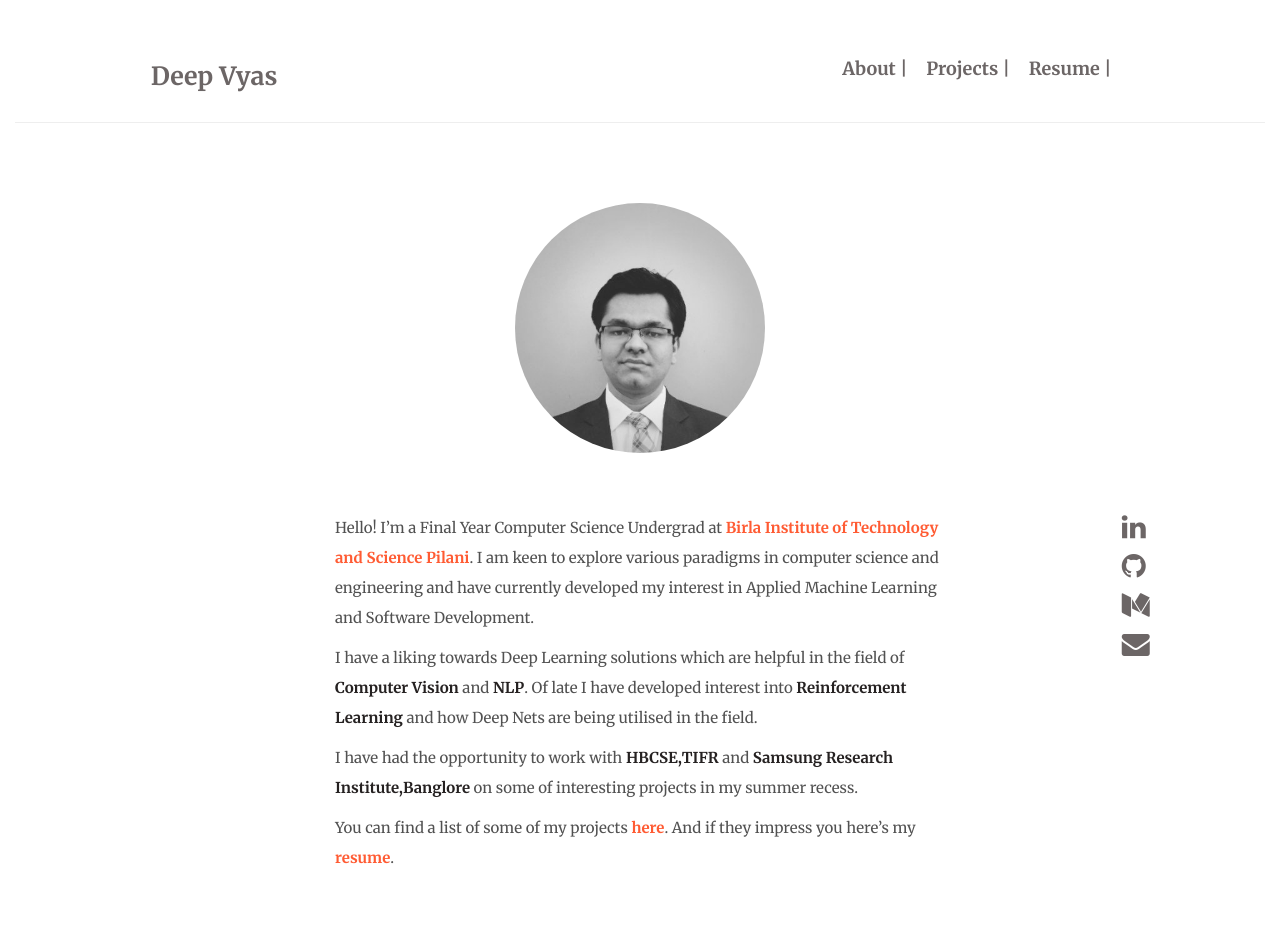
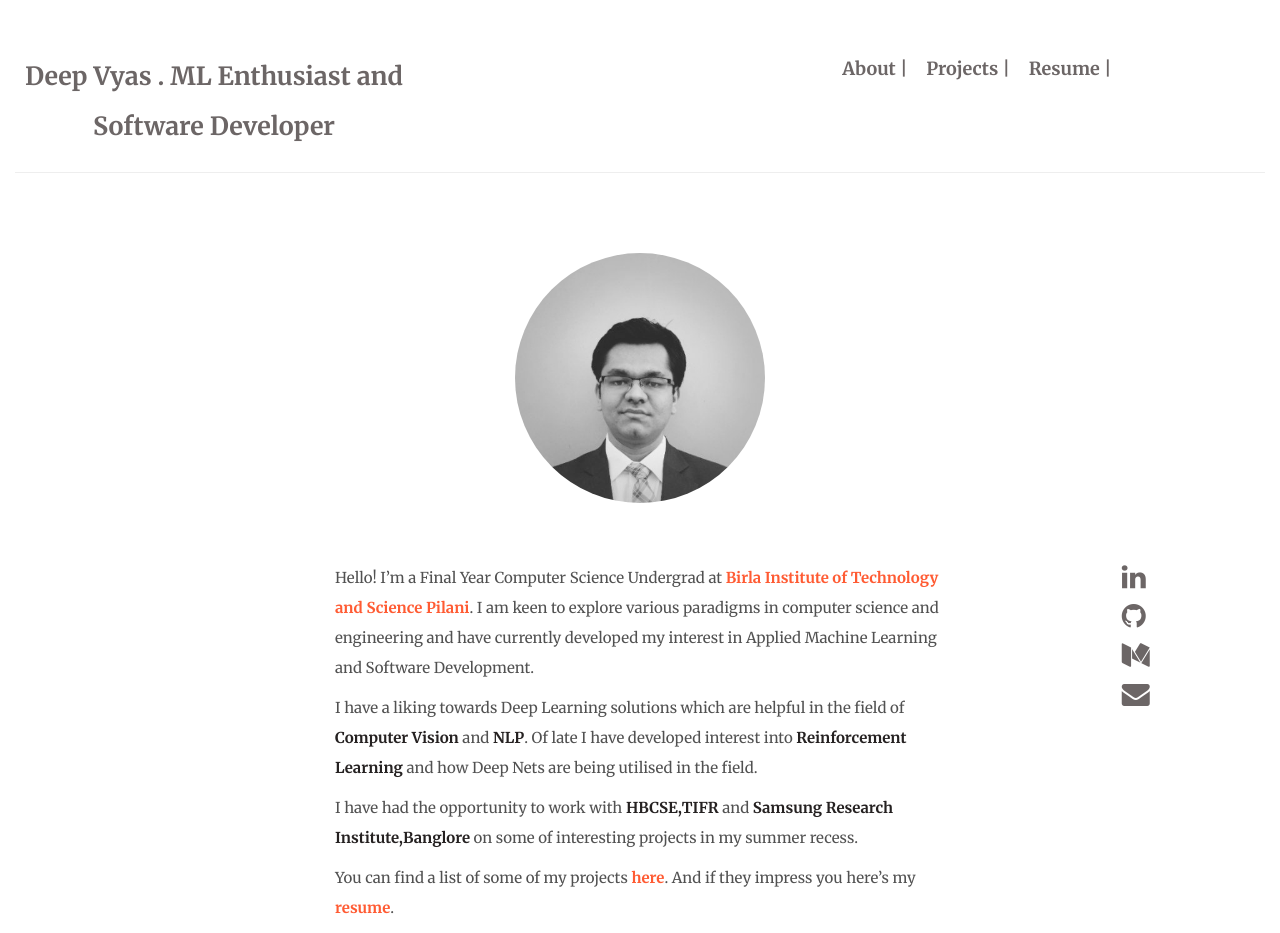
Before and after one commit to deepvyas/deepvyas.github.io, a Jekyll site: the page built from index.md, in a window 1280 px wide. Built offline with Jekyll 4.4.1, drawn with Linux system fonts in a browser that asks for light colours; nearby versions of some CDN libraries; before the commit the page ends 900 px from its top, so only the background shows below that.

Commit message:
Title change

```diff
--- a/_config.yml
+++ b/_config.yml
@@ -1,4 +1,4 @@
-title: Deep Vyas
+title: Deep Vyas . ML Enthusiast and Software Developer
 
 author: Deep Vyas
 
--- a/_includes/head.html
+++ b/_includes/head.html
@@ -1,5 +1,5 @@
 <head>
-	<title>{% if page.title %}{{page.title}}{% else %}{{site.title}}{% endif %}</title>
+	<title>{{site.title}}</title>
 	<meta charset="utf-8">
 	<meta name="viewport" content="width=device-width, initial-scale=1">
 	<meta name="author" content="{{ site.author }}">
```
